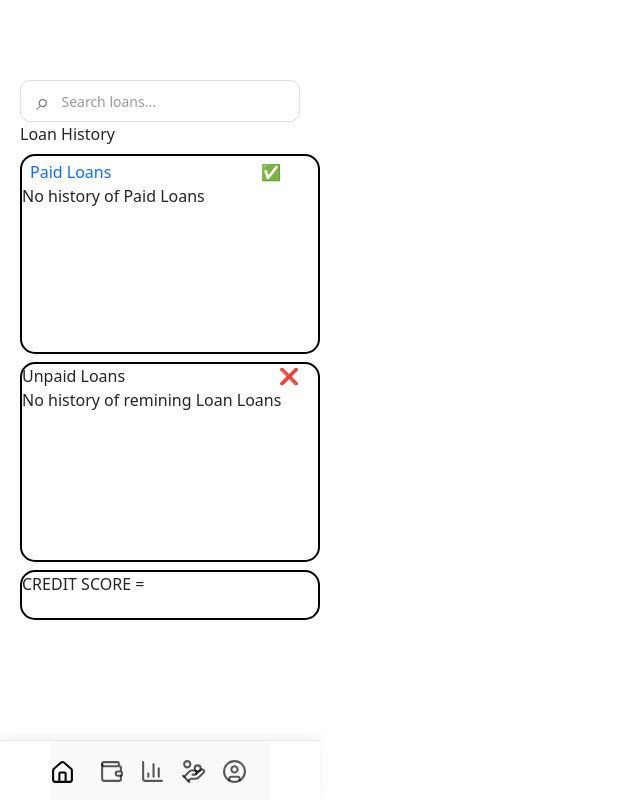
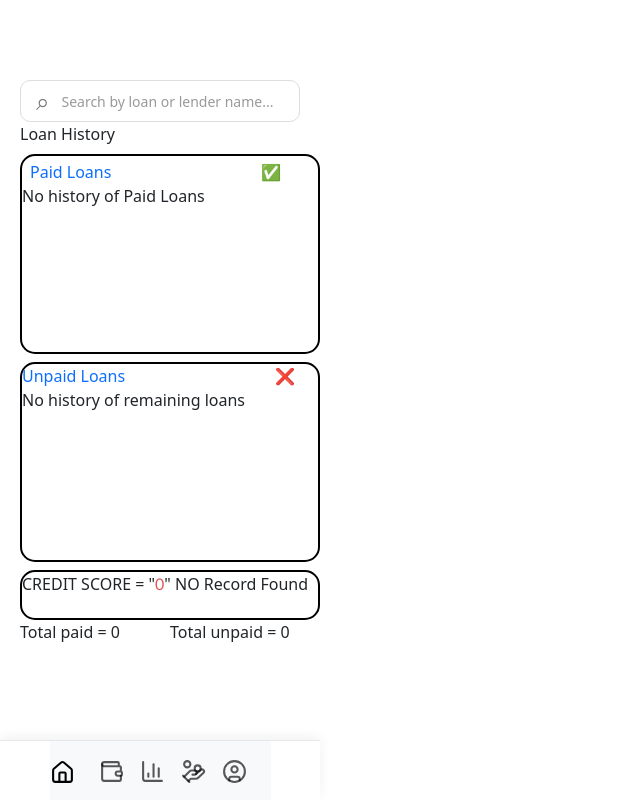
Before and after one commit to shaikhabuhasim0/finixy-expense-tracker, a React (Vite) app: page /Loanlist in a window 1280 px wide. Shown: the whole page, without its empty margins (0-640 px from the left). Built offline with nearby package versions, Linux system fonts and the light colour scheme.

Commit message:
LOANLIST PAGE IS DONE

```diff
--- a/src/App.css
+++ b/src/App.css
@@ -1554,3 +1554,17 @@ margin-left: 8px;
 .creditscoretext{
 margin-top: 50px;
 }
+
+.loanlistsectionlast{
+ display: flex;
+ gap : 50px;
+}
+
+.redwalacreditreconrdtext{
+  color : rgb(226, 86, 86);
+  font-family:'Trebuchet MS', 'Lucida Sans Unicode', 'Lucida Grande', 'Lucida Sans', Arial, sans-serif;
+}
+
+.unpaidloanscolor{
+  color: #0d6efd;
+}
--- a/src/Components/Loanlist.jsx
+++ b/src/Components/Loanlist.jsx
@@ -1,14 +1,28 @@
+
 import React, { useEffect, useState } from 'react'
-import {getremainingamount , gettotalAmount ,getLoanRemaining }from "./utils/loanCalc";
+import { getremainingamount, gettotalAmount, getLoanRemaining } from "./utils/loanCalc";
 
 export default function Loanlist(props) {
-    const {type , setType , form , setform , formhistory , setformhistory , notification , setnotification}= props ;
+    const { type, setType, form, setform, formhistory, setformhistory, notification, setnotification } = props;
 
-const allpaidloans = formhistory.filter((loan) => {
+    const [search, setSearch] = useState("");
+
+    // Search ke according loans filter honge
+    const filteredLoans = formhistory.filter((loan) => {
+        const searchText = search.toLowerCase().trim();
+
+        return (
+            (loan.loanname || "").toLowerCase().includes(searchText) ||
+            (loan.lendername || "").toLowerCase().includes(searchText)
+        );
+    });
+
+    // Filtered loans mein se Paid aur Unpaid loans
+    const allpaidloans = filteredLoans.filter((loan) => {
         return getLoanRemaining(loan) === 0;
     });
 
-const allunpaidloans = formhistory.filter((loan) => {
+    const allunpaidloans = filteredLoans.filter((loan) => {
         return getLoanRemaining(loan) > 1;
     });
 
@@ -17,13 +31,33 @@ const allunpaidloans = formhistory.filter((loan) => {
  <div>
 <div className="searchbar">
     <span className="searchicon">⌕</span>
-  <input type="text" placeholder="Search loans..." />
+
+<input
+type="text"
+placeholder="Search by loan or lender name..."
+value={search}
+onChange={(e) => setSearch(e.target.value)}
+/>
+
+ {search && (
+   <button
+     type="button"
+ onClick={() => setSearch("")}
+ >
+✕
+ </button>
+ )}
+ </div>
 </div>
 
+<div>Loan History</div>
+
+<div className='paidloansection'>
+<div className='paidloansection1'>
+   Paid Loans
+  <span className='right-tick-icon'>✅</span>
  </div>
-    <div>Loan History</div>
-    <div className='paidloansection'>
-    <div className='paidloansection1'>Paid Loans<span className='right-tick-icon '>✅</span> </div>
+
  {allpaidloans.length > 0 ? (
   allpaidloans.map((loan) => (
   <div key={loan.id}>
@@ -36,20 +70,27 @@ const allunpaidloans = formhistory.filter((loan) => {
  Months = {loan.timeperiod}
  <br />
  Remaining Amount = ₹{getLoanRemaining(loan).toFixed(2)}
-      <br/>
+  <br />
+
  <div className="congratulations">
  Congratulations 🎉!! Loan Paid ...
   </div>
-
  </div>
  ))
  ) : (
-  <div>No history of Paid Loans</div>
+  <div>
+  {search
+ ? "No matching paid loans found"
+ : "No history of Paid Loans"}
+ </div>
  )}
  </div>
 
   <div className='remainingloancontainer'>
-    <div>Unpaid Loans <span className='right-tick-icon '>❌</span>
+  <div>
+  <span className='unpaidloanscolor'>Unpaid Loans</span>
+ <span className='right-tick-icon'>❌</span>
+
  {allunpaidloans.length > 0 ? (
   allunpaidloans.map((loan) => (
  <div key={loan.id}>
@@ -62,18 +103,32 @@ const allunpaidloans = formhistory.filter((loan) => {
    Months = {loan.timeperiod}
   <br />
    Remaining Amount = ₹{getLoanRemaining(loan).toFixed(2)}
-      <br/>
+     <br />
     </div>
   ))
  ) : (
-  <div>No history of remining Loan Loans</div>
-)}
+  <div>
+  {search
+    ? "No matching unpaid loans found"
+  : "No history of remaining loans"}
   </div>
+   )}  </div>
   </div>
+
 <div className='creditscorebox'>
-      <span className='creditscoretext'>CREDIT SCORE = {}</span>
+  <span className='creditscoretext'>
+  CREDIT SCORE = "
+   <span className='redwalacreditreconrdtext'>0</span>
+ " NO Record Found
+  </span>
  </div>
-    <div></div>
+
+   <div className='loanlistsectionlast'>
+  <div>Total paid = {allpaidloans.length}</div>
+ <div>Total unpaid = {allunpaidloans.length}</div>
+</div>
  </>
     )
 }
+
+// LOAN LIST PAGE IS ALL DOENE !!!!!
```
Lines whose indentation alone changed are shown as unchanged.
